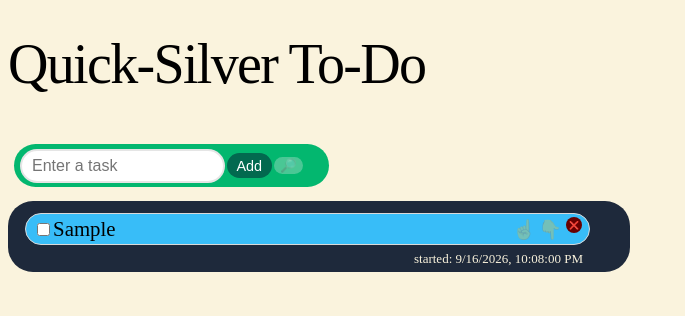
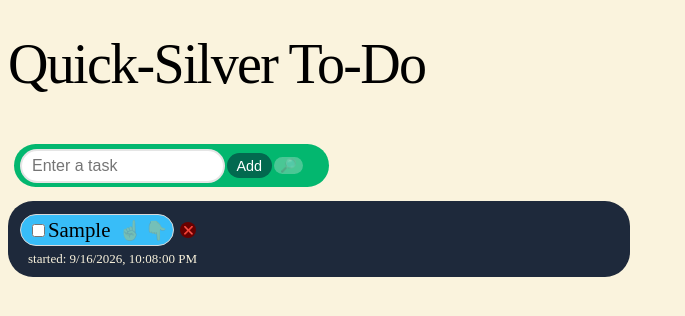
Before and after one commit to V33blvck/quick-silver, a React (Vite) app: page / in a window 1280 px wide. Both pictures are taken after typing "Sample" into the empty fields and a click on the button "Add". Shown: the top 316 px of the page, without its empty margins (0-685 px from the left). Built offline with nearby package versions, Linux system fonts and the light colour scheme.

Commit message:
updated CSS for better UX

```diff
--- a/src/index.css
+++ b/src/index.css
@@ -128,15 +128,17 @@ li{
   justify-content: space-between;
   min-height: 20px;
   height: auto;
-  width: 97%;
+  min-width: 5px;
+  max-width: 90%;
   display: flex;
+  flex-direction: row;
 }
 
 .delete-button{
   background-color: rgb(104, 0, 0);
   border-radius: 10px;
   margin-right: 4px;
-  margin-left: 2px;
+  margin-left: 6px;
   border-width: 0px;
   height: 16px;
   width: 16px;
@@ -179,27 +181,39 @@ li{
   font-size: 19px;
 }
 
+.li-wrapper{
+  display: flex;
+  min-width: 10px;
+  flex-direction: row;
+  align-items: center;
+  margin-bottom: 3px;
+  align-self: flex-start;
+}
+
 
 .item-wrapper{
   display: flex;
-  flex-direction: row;
+  flex-direction: column;
   flex-wrap: wrap;
-  justify-content: flex-end;
   margin-left: none;
   padding-left:none;
-  min-height: 60px;
-  align-items: center;
-  width: 95%;
+  min-height: 65px;
+  align-items: flex-end;
+  min-width: 180px;
+  max-width: 100%;
   margin-bottom: 3px;
+  justify-content: center;
 }
 
 .task-times{
-  text-align: right;
+  display: flex;
   color: #FAF3DD;
-  margin: -15px;
-  padding-right: 22px;
   font-size: 13px;
-
+  align-items: center;
+  align-self: flex-start;
+  width: 187px;
+  height: 20px;
+  margin-left: 8px;
 }
 
 .item-actions{
--- a/src/quick-silver.tsx
+++ b/src/quick-silver.tsx
@@ -245,6 +245,7 @@ function QuickSilver_toDo() {
       <ul className="item-container">
         {(isSearching ? filterTask : tasks).map((task, index) => (
           <div className="item-wrapper">
+            <span className="li-wrapper">
               <li key={task.id} className="to-do-item">
                 <span className="item-title">
                   <input
@@ -281,6 +282,8 @@ function QuickSilver_toDo() {
                   >
                     <span className="move-down-emoji">👇</span>
                   </button>
+                </span>
+              </li>
               <button
                 className="delete-button"
                 onClick={() => deleteTask(task.id)}
@@ -288,15 +291,12 @@ function QuickSilver_toDo() {
                 ❌
               </button>
             </span>
-            </li>
             <span className="task-times">
-              <>
               {task.completed ? (
                 <p>completed: {task.time}</p>
               ) : (
                 <p>started: {task.startTime}</p>
               )}
-              </>
             </span>
           </div>
         ))}
```
Lines whose indentation alone changed are shown as unchanged.
